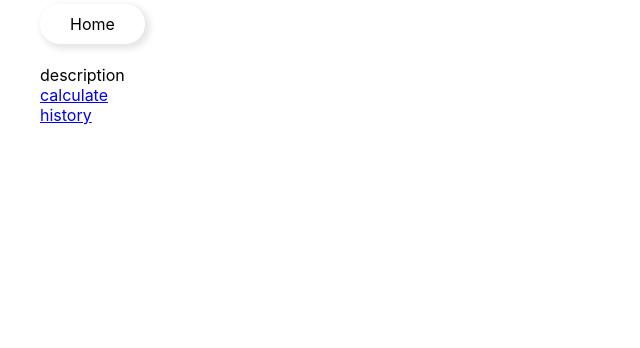
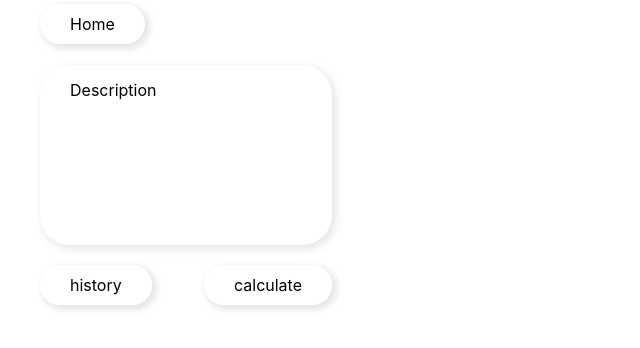
Before and after one commit to L1ghT0/-Pik-Comfort-Calculator, a React (Create React App) app: page / in a window 1280 px wide. Shown: the top 348 px of the page, without its empty margins (0-640 px from the left). Built offline with nearby package versions, Linux system fonts and the light colour scheme.

Commit message:
HomePage styles have been added

```diff
--- /dev/null
+++ b/src/components/HomePage/HomePage.module.css
@@ -0,0 +1,32 @@
+.wrapper{
+    display: flex;
+    flex-direction: column;
+    gap: 30px;
+}
+
+.description{
+    outline: none;
+    box-shadow: 3px 3px 8px 1px rgba(0, 0, 0, .1);
+    border-radius: 30px;
+    padding: 15px 12px;
+    padding-left: 30px;
+    align-items: flex-start;
+    width: 250px;
+    max-width: 400px;
+    min-height: 150px;
+    justify-content: space-between;
+    word-wrap: break-word;
+
+}
+.buttons{
+    display: flex;
+    justify-content: space-between;
+}
+
+.history{
+
+}
+
+.calculate{
+
+}
--- a/src/components/HomePage/HomePage.tsx
+++ b/src/components/HomePage/HomePage.tsx
@@ -1,20 +1,24 @@
 import {NavLink} from "react-router-dom";
+import ButtonsClasses from "./../../common/buttons/Buttons.module.css"
+import HomePageClasses from "./HomePage.module.css"
 
-interface myProps{
+interface myProps {
 
 }
 
 const HomePage = (props: myProps) => {
     return (
-        <div>
-            <div>
-                description
+        <div className={HomePageClasses.wrapper}>
+            <div className={HomePageClasses.description}>
+                Description
             </div>
-            <div>
-                <NavLink to='/calculate/'>calculate</NavLink>
-            </div>
-            <div>
-                <NavLink to='/history/'>history</NavLink>
+            <div className={HomePageClasses.buttons}>
+                <div className={HomePageClasses.history}>
+                    <NavLink to='/history/' className={ButtonsClasses.ButtonBasicStyles}>history</NavLink>
+                </div>
+                <div className={HomePageClasses.calculate}>
+                    <NavLink to='/calculate/' className={ButtonsClasses.ButtonBasicStyles}>calculate</NavLink>
+                </div>
             </div>
         </div>
     )
```
